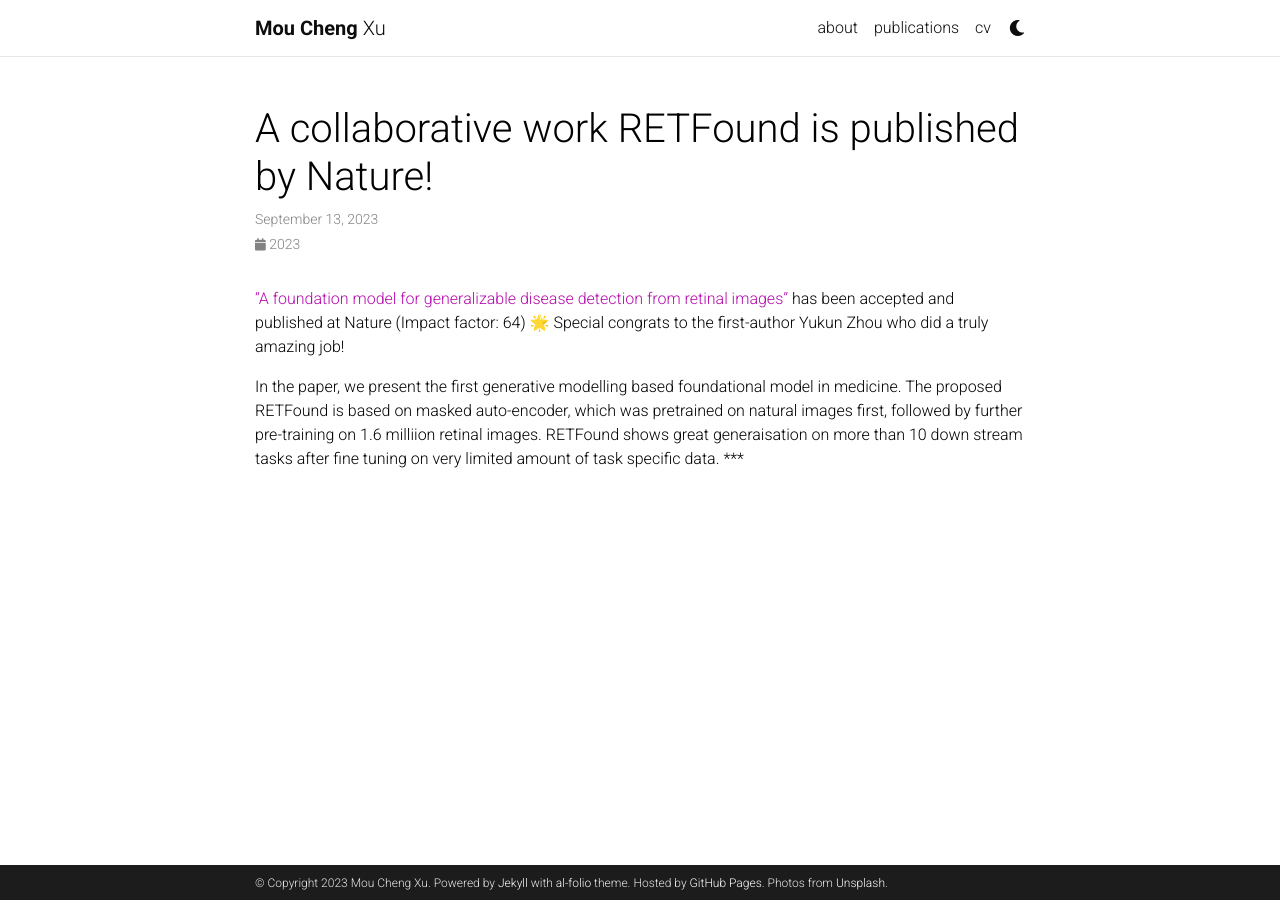
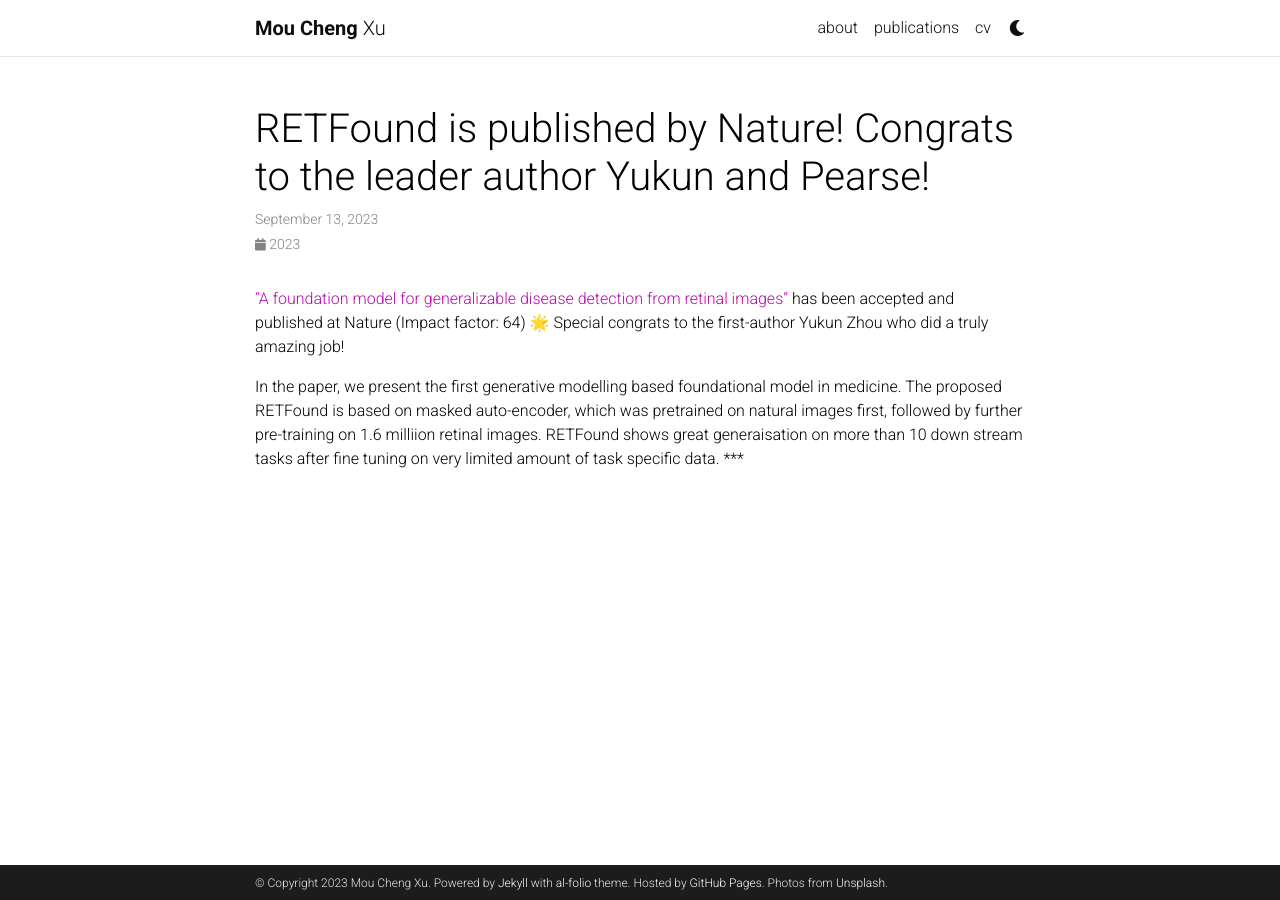
Before and after one commit to moucheng2017/moucheng2017.github.io, a Jekyll site: the page built from _news/retfound.md, in a window 1280 px wide. Built offline with Jekyll 4.4.1, drawn with Linux system fonts in a browser that asks for light colours; emoji names are drawn with the system emoji font; comment, search, counter and statistics services are not loaded; a style sheet for code colours, icons or effects is not loaded.

Commit message:
Update retfound.md

```diff
--- a/_news/retfound.md
+++ b/_news/retfound.md
@@ -1,6 +1,6 @@
 ---
 layout: post
-title: A collaborative work RETFound is published by Nature!
+title: RETFound is published by Nature! Congrats to the leader author Yukun and Pearse!
 date: 2023-09-13 16:11:00-0400
 inline: false
 related_posts: false
```
